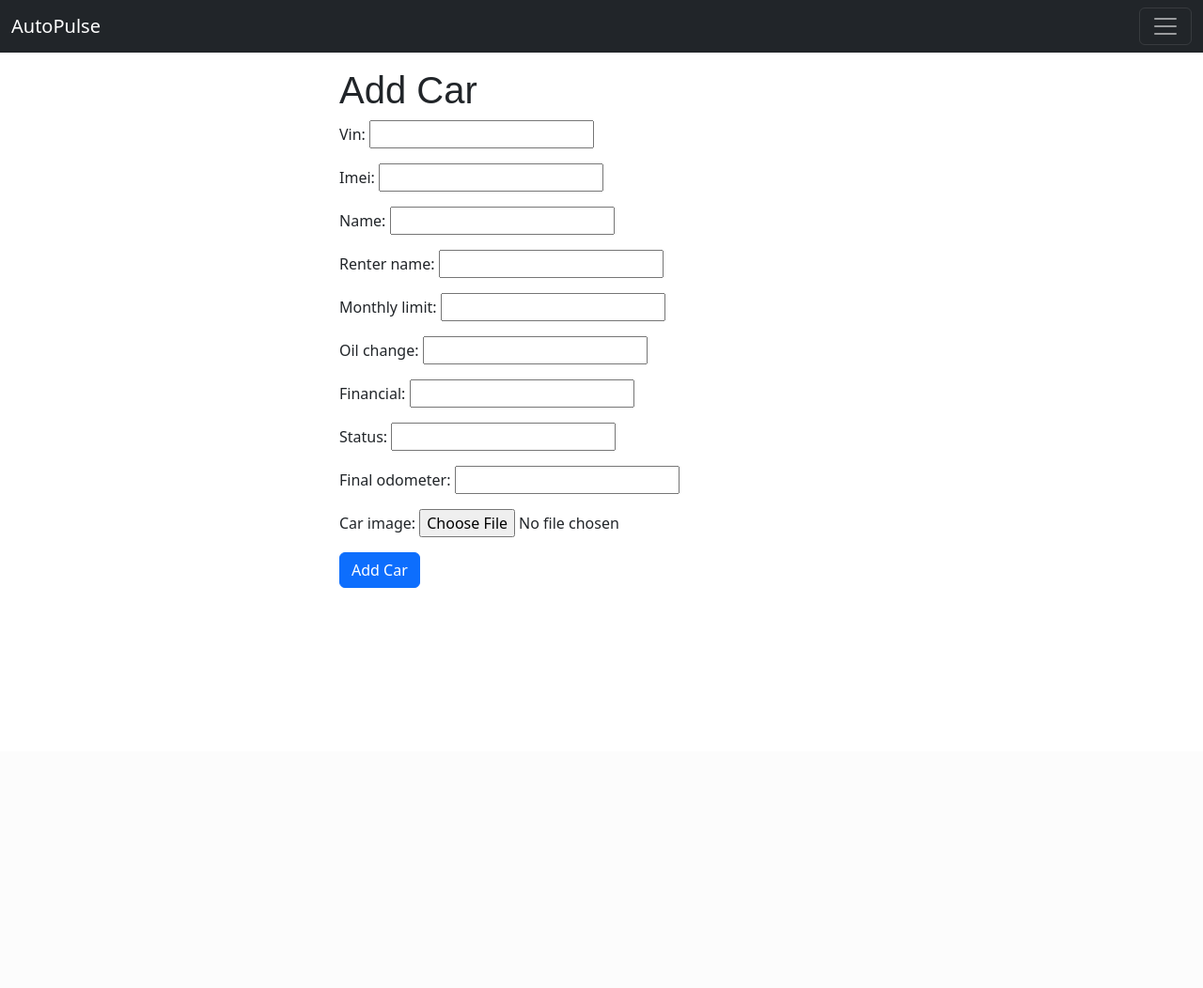
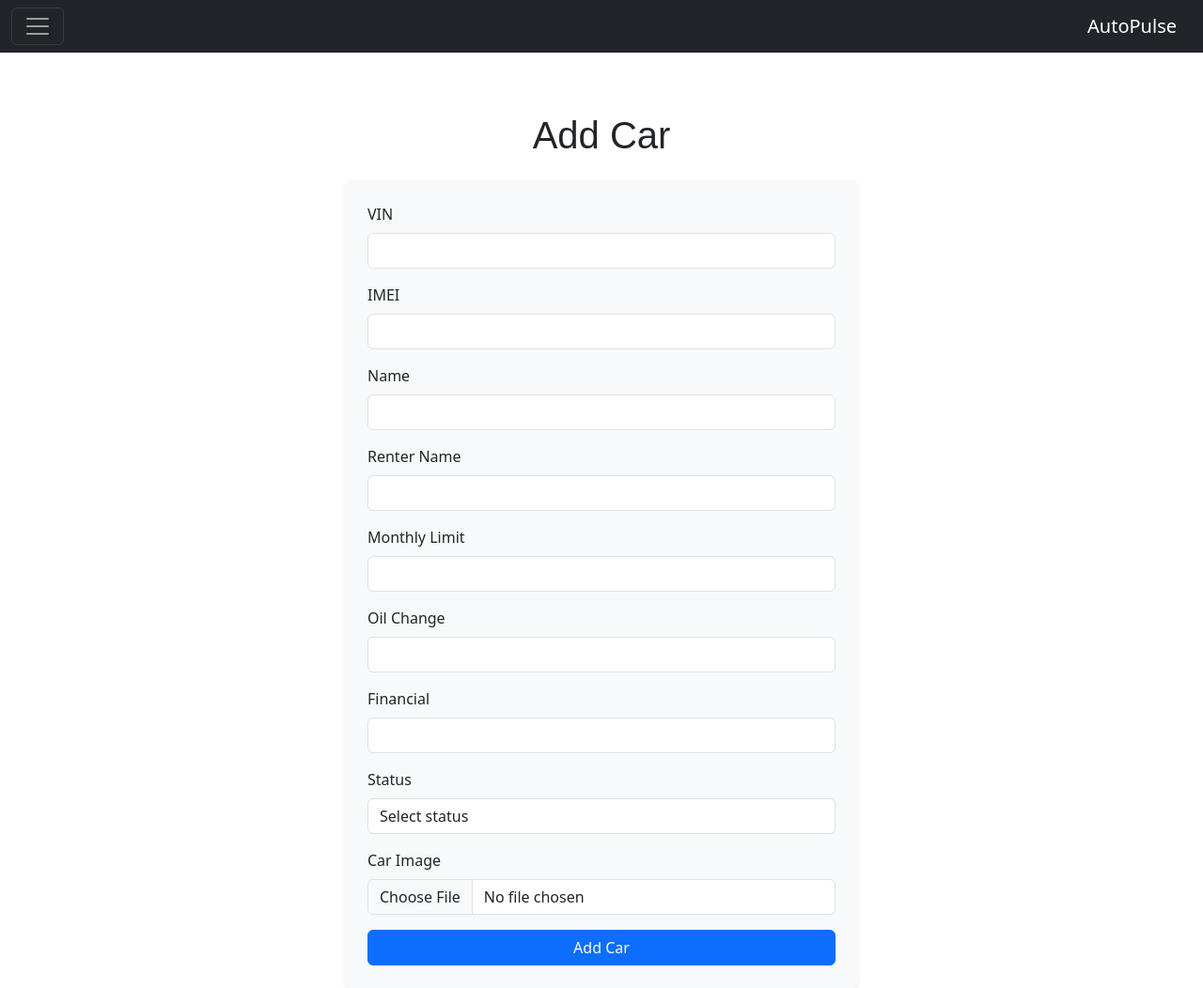
Before and after one commit to rahimov27/autopulse-crm, a Django app: page /add_car/ in a window 1280 px wide. Shown: the whole page at 94% size. Before the commit the page ends 626 px from the top, so only its background shows below. Run offline with Django 3.2, Linux system fonts and the light colour scheme; some web fonts are replaced.

Commit message:
bottstrap design updated

```diff
--- a/autopulse_app/static/css/style.css
+++ b/autopulse_app/static/css/style.css
@@ -143,6 +143,7 @@ h1{
 }
 
 .percent{
+    text-align: end;
     color: white;
     color: #44E236;
     font-size: 12px;
@@ -198,3 +199,15 @@ h1{
     padding-right: 5px;
     padding-bottom: 2px;
 }
+
+.supportModal{
+    width: 300px;
+    height: 200px;
+    background-color: #414141;
+    border-radius: 20px;
+    position: absolute;
+    left: 40%;
+    top: 50%;
+    z-index: 1;
+    display: none;
+}
--- a/autopulse_app/templates/add_car.html
+++ b/autopulse_app/templates/add_car.html
@@ -1,12 +1,54 @@
 {% extends 'base.html' %}
 
 {% block content %}
-<div class="col-md-6 offset-md-3">
-    <h1>Add Car</h1>
-    <form method="POST" enctype="multipart/form-data">
-        {% csrf_token %}
-        {{ form.as_p }}
-        <button type="submit" class="btn btn-primary">Add Car</button>
-    </form>
+<div class="container mt-5">
+    <div class="col-md-6 offset-md-3">
+        <h1 class="text-center mb-4">Add Car</h1>
+        <form method="POST" enctype="multipart/form-data" class="p-4 shadow-sm rounded bg-light">
+            {% csrf_token %}
+            <div class="mb-3">
+                <label for="id_vin" class="form-label">VIN</label>
+                <input type="text" class="form-control" id="id_vin" name="vin" required>
+            </div>
+            <div class="mb-3">
+                <label for="id_imei" class="form-label">IMEI</label>
+                <input type="text" class="form-control" id="id_imei" name="imei" required>
+            </div>
+            <div class="mb-3">
+                <label for="id_name" class="form-label">Name</label>
+                <input type="text" class="form-control" id="id_name" name="name" required>
+            </div>
+            <div class="mb-3">
+                <label for="id_renter_name" class="form-label">Renter Name</label>
+                <input type="text" class="form-control" id="id_renter_name" name="renter_name" required>
+            </div>
+            <div class="mb-3">
+                <label for="id_monthly_limit" class="form-label">Monthly Limit</label>
+                <input type="number" class="form-control" id="id_monthly_limit" name="monthly_limit" required>
+            </div>
+            <div class="mb-3">
+                <label for="id_oil_change" class="form-label">Oil Change</label>
+                <input type="number" class="form-control" id="id_oil_change" name="oil_change" required>
+            </div>
+            <div class="mb-3">
+                <label for="id_financial" class="form-label">Financial</label>
+                <input type="text" class="form-control" id="id_financial" name="financial" required>
+            </div>
+            <div class="mb-3">
+                <label for="id_status" class="form-label">Status</label>
+                <select class="form-control" id="id_status" name="status" required>
+                    <option value="">Select status</option>
+                    <option value="Available">Available</option>
+                    <option value="Rented">Rented</option>
+                    <option value="Maintenance">Maintenance</option>
+                </select>
+            </div>
+            <div class="mb-3">
+                <label for="id_car_image" class="form-label">Car Image</label>
+                <input type="file" class="form-control" id="id_car_image" name="car_image" accept="image/*">
+            </div>
+            <button type="submit" class="btn btn-primary w-100">Add Car</button>
+        </form>
+    </div>
 </div>
 {% endblock %}
--- a/autopulse_app/templates/navbar.html
+++ b/autopulse_app/templates/navbar.html
@@ -1,13 +1,12 @@
-<!-- navbar.html -->
 {% load static %}
 {% if user.is_authenticated %}
 <nav class="navbar navbar-dark bg-dark fixed-top">
     <div class="container-fluid">
-        <a class="navbar-brand" href="{% url 'home' %}">AutoPulse</a>
         <button class="navbar-toggler" type="button" data-bs-toggle="offcanvas" data-bs-target="#offcanvasDarkNavbar" aria-controls="offcanvasDarkNavbar" aria-label="Toggle navigation">
             <span class="navbar-toggler-icon"></span>
         </button>
-        <div class="offcanvas offcanvas-end text-bg-dark" tabindex="-1" id="offcanvasDarkNavbar" aria-labelledby="offcanvasDarkNavbarLabel">
+        <a class="navbar-brand" href="{% url 'home' %}">AutoPulse</a>
+        <div class="offcanvas offcanvas-start text-bg-dark" tabindex="-1" id="offcanvasDarkNavbar" aria-labelledby="offcanvasDarkNavbarLabel">
             <div class="offcanvas-header">
                 <h5 class="offcanvas-title" id="offcanvasDarkNavbarLabel">Autopulse CRM</h5>
                 <button type="button" class="btn-close btn-close-white" data-bs-dismiss="offcanvas" aria-label="Close"></button>
@@ -34,11 +33,11 @@
 {% else %}
 <nav class="navbar navbar-dark bg-dark fixed-top">
     <div class="container-fluid">
-        <a class="navbar-brand" href="{% url 'home' %}">AutoPulse</a>
         <button class="navbar-toggler" type="button" data-bs-toggle="offcanvas" data-bs-target="#offcanvasDarkNavbar" aria-controls="offcanvasDarkNavbar" aria-label="Toggle navigation">
             <span class="navbar-toggler-icon"></span>
         </button>
-        <div class="offcanvas offcanvas-end text-bg-dark" tabindex="-1" id="offcanvasDarkNavbar" aria-labelledby="offcanvasDarkNavbarLabel">
+        <a class="navbar-brand" href="{% url 'home' %}">AutoPulse</a>
+        <div class="offcanvas offcanvas-start text-bg-dark" tabindex="-1" id="offcanvasDarkNavbar" aria-labelledby="offcanvasDarkNavbarLabel">
             <div class="offcanvas-header">
                 <h5 class="offcanvas-title" id="offcanvasDarkNavbarLabel">Autopulse CRM</h5>
                 <button type="button" class="btn-close btn-close-white" data-bs-dismiss="offcanvas" aria-label="Close"></button>
```
Also changed, not shown: autopulse_app/templates/car.html (+14 -14 lines), autopulse_app/templates/dashboard.html (+26 -1 lines), autopulse_app/templates/home.html (+37 -7 lines), db.sqlite3, media/images/771f829ac6cbf1eb609622ac30f5513b_cqv8uwG.jpg (added).
